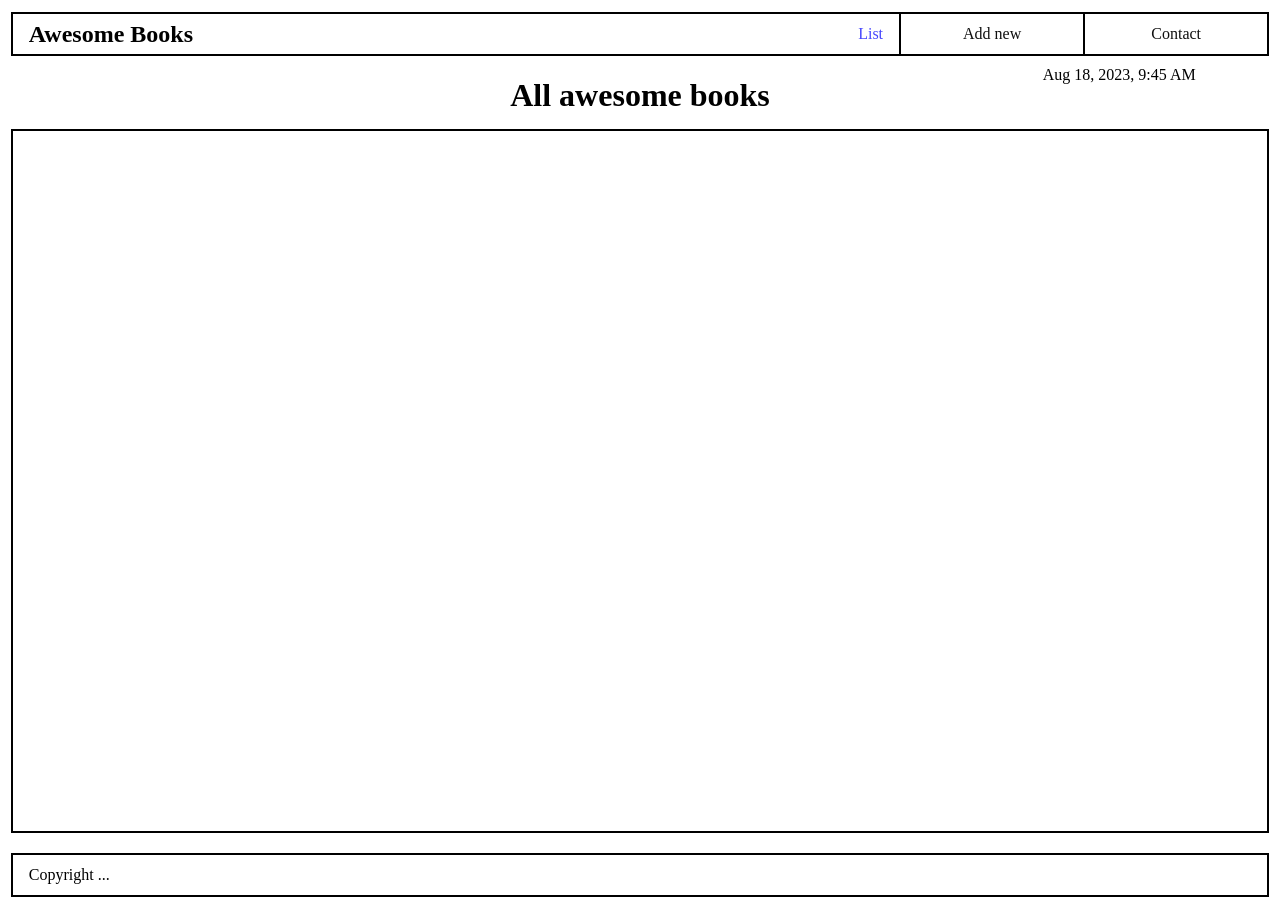
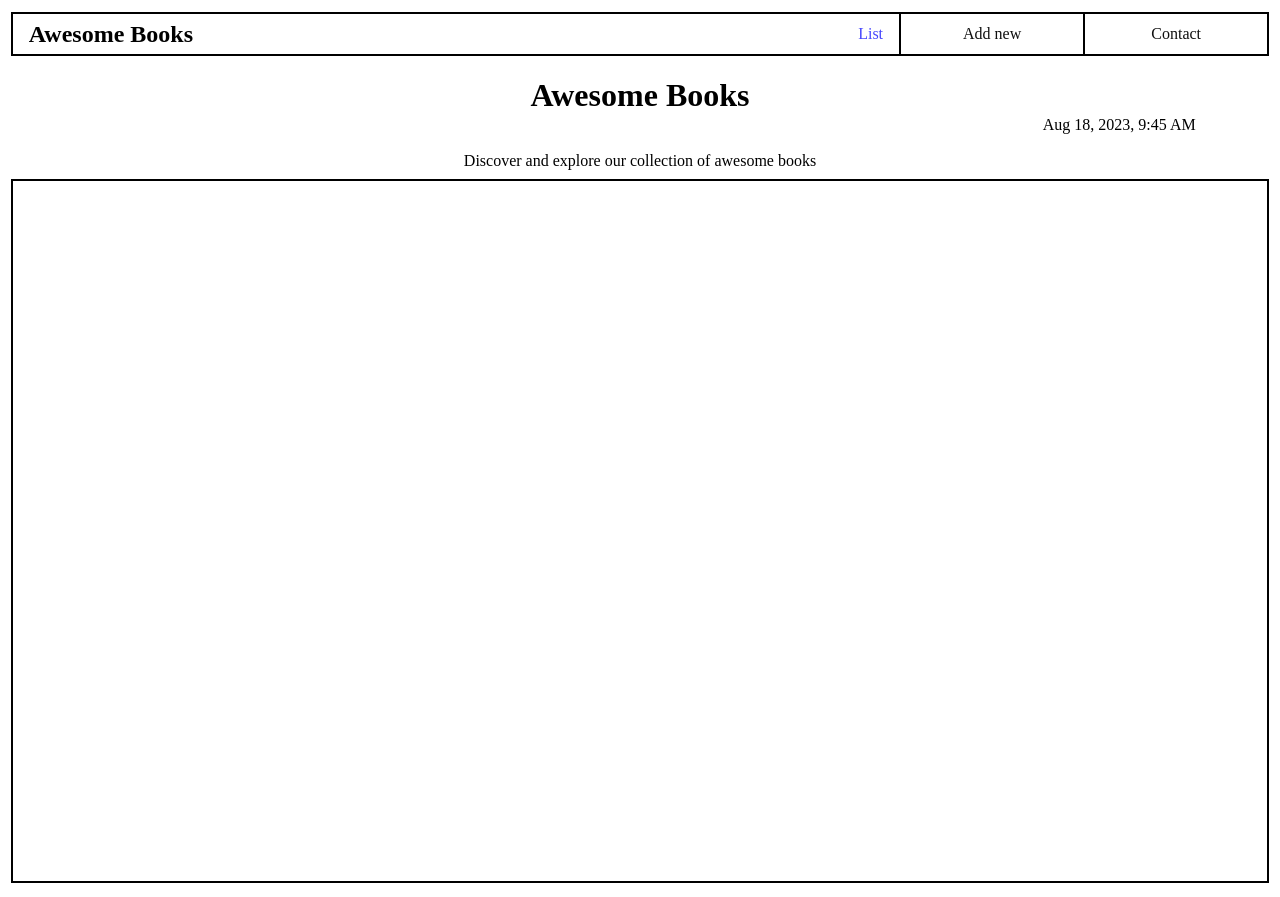
Before and after one commit to EngruugbeJimmy/Awesome-App_New, a website with bundled scripts: page index.html in a window 1280 px wide. Shown: the top 897 px of the page. Built offline with nearby package versions, Linux system fonts and the light colour scheme.

Commit message:
heading fix

```diff
--- a/index.html
+++ b/index.html
@@ -20,9 +20,12 @@
   </nav>
 
   <div class="container">
-      <h1 class="awesome-books-text">All awesome books</h1>
+    <h1 class="title-text">Awesome Books</h1>
+    <p class="page-intro">Discover and explore our collection of awesome books</p>
     <span class="date-time"></span>
-      <div class="books-container"></div>
+    <div class="books-container">
+      <h2 class="section-title">All awesome books</h2>
+    </div>
 
     <form class="add-book-container hide">
       <input
```
Lines whose indentation alone changed are shown as unchanged.
